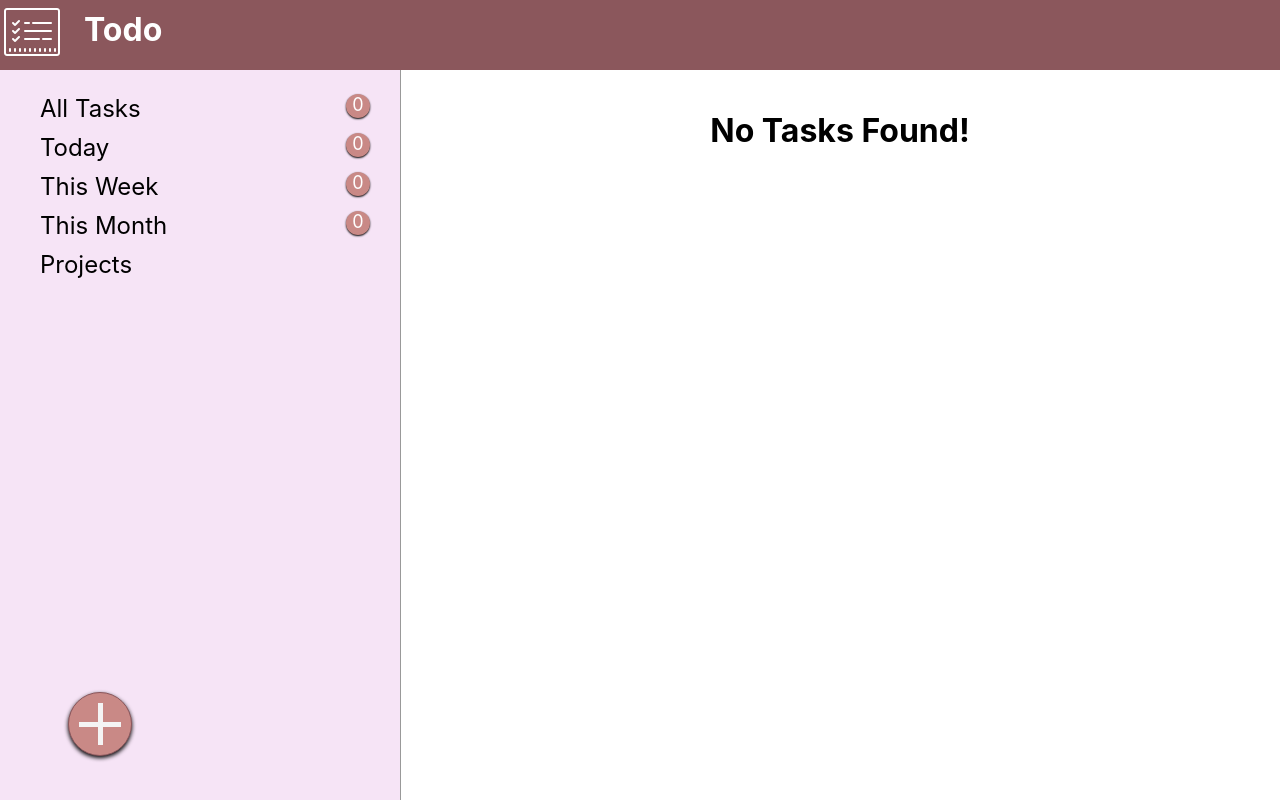
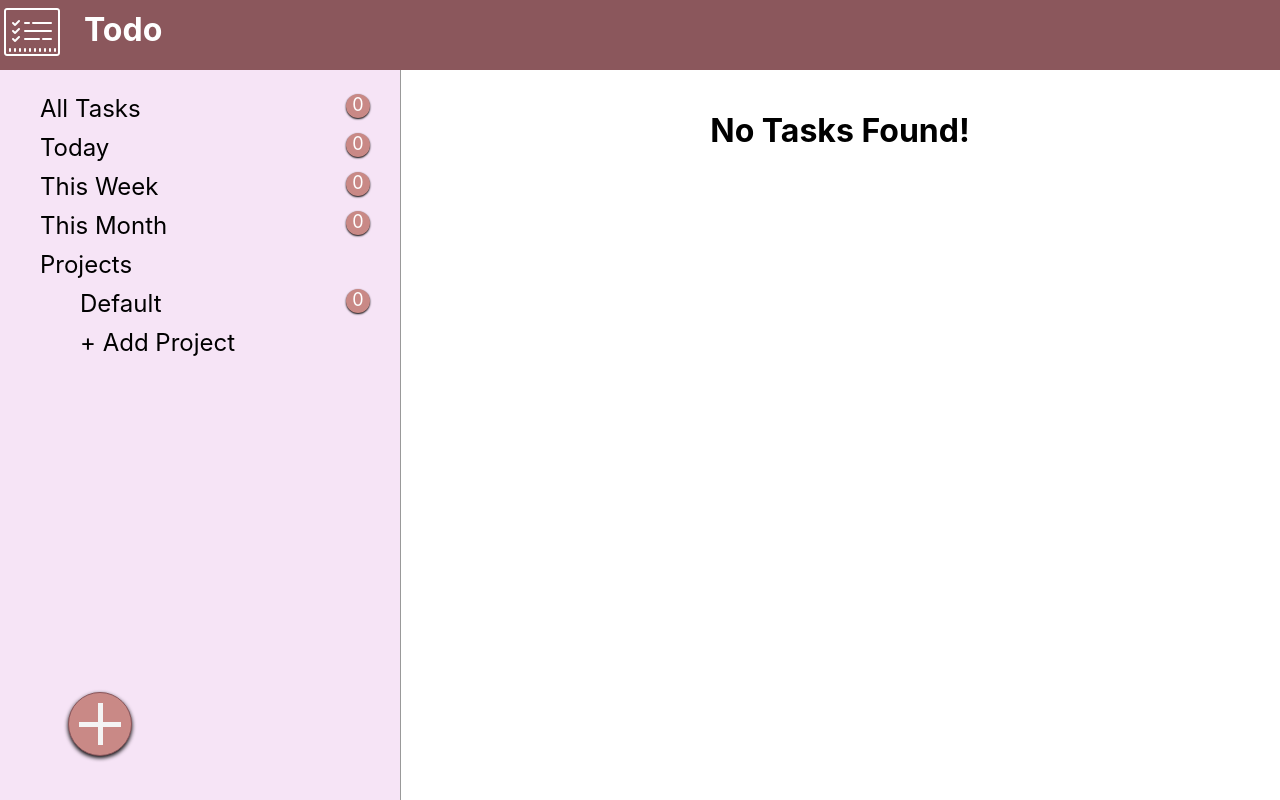
Before and after one commit to AmberThrall/Todo-App, a React (Create React App) app: page / in a window 1280 px wide. Built offline with nearby package versions, Linux system fonts and the light colour scheme.

Commit message:
New project modal and tasks are now sorted by due date then priority.

```diff
--- a/src/App.js
+++ b/src/App.js
@@ -7,6 +7,7 @@ import Task from './Task.js';
 import Modal from './Modal.js';
 import DetailsModal from './DetailsModal.js';
 import TaskEdit from './TaskEdit.js';
+import NewProject from './NewProject.js';
 
 class App extends React.Component {
     constructor(props) {
@@ -28,7 +29,7 @@ class App extends React.Component {
         if (projects)
             projects = JSON.parse(projects);
         else
-            projects = [];
+            projects = ["Default"];
 
         super(props);
         this.state = {
@@ -126,6 +127,11 @@ class App extends React.Component {
 
     editTask(id, title, due, description, project, priority) {
         const tasks = this.state.tasks.slice();
+        if (!tasks[id]) {
+            this.openModal("Error", "Cannot edit task #" + id + ", no such task found.");
+            return;
+        }
+
         tasks[id].title = title;
         tasks[id].due = due;
         tasks[id].description = description;
@@ -136,14 +142,33 @@ class App extends React.Component {
 
     deleteTask(id) {
         const tasks = this.state.tasks.slice();
+        if (!tasks[id]) {
+            this.openModal("Error", "Cannot delete task #" + id + ", no such task found.");
+            return;
+        }
+
         tasks[id].deleted = true;
         this.setState({tasks: tasks});
     }
 
     changeCompletionStatus(id, status) {
         const tasks = this.state.tasks.slice();
+        if (!tasks[id]) {
+            this.openModal("Error", "Cannot change completion status of task #" + id + ", no such task found.");
+            return;
+        }
+
         tasks[id].complete = status;
         this.setState({tasks: tasks});
+    }
+
+    addProject(project) {
+        if (this.state.projects.includes(project)) {
+            this.openModal("Error", "Cannot add project '" + project + "', project already exists.");
+            return;
+        }
+
+        this.setState({ projects: this.state.projects.concat([ project ]) });
     }
 
     openModal(header, content, onClose = () => {}) {
@@ -191,14 +216,6 @@ class App extends React.Component {
         ));
     }
 
-    randomTask() {
-        this.addTask(`Task #${this.state.tasks.length + 1}`, moment(), `# Remarkable
-
-> Experience real-time editing with Remarkable!
-
-Click the 'clear' link to start with a clean slate, or get the 'permalink' to share or save your results.`, "Project 2", "medium");
-    }
-
     render() {
         this.saveData();
 
@@ -210,15 +227,39 @@ Click the 'clear' link to start with a clean slate, or get the 'permalink' to sh
             };
         });
 
-        const projects = this.state.projects.map((project) => {
+        let projects = this.state.projects.map((project) => {
             return {
                 name: project,
                 onClick: () => this.setState({ searchParams: { project: project } }),
                 count: this.search({ project: project }).length,
             };
         });
+        projects.push({
+            name: "+ Add Project",
+            onClick: () => {
+                this.openModal("Add Project...", <NewProject onSubmit={(project) => {
+                    this.closeModal();
+                    this.addProject(project);
+                }} />);
+            },
+        });
 
-        const tasks = this.search(this.state.searchParams);
+
+        const tasks = this.search(this.state.searchParams).sort((a, b) => {
+            if (a.due.isBefore(b.due))
+                return -1;
+            if (a.due.isAfter(b.due))
+                return 1;
+            if (a.priority === "high" && (b.priority === "medium" || b.priority === "low"))
+                return -1;
+            if (a.priority === "medium" && b.priority === "low")
+                return -1;
+            if (a.priority === "low" && (b.priority === "medium" || b.priority === "high"))
+                return 1;
+            if (a.priority === "medium" && b.priority === "high")
+                return 1;
+            return 0;
+        });
         const taskFeed = tasks.length === 0 ?
             <h1>No Tasks Found!</h1> :
             tasks.map((task) => {
--- a/src/NavBar.js
+++ b/src/NavBar.js
@@ -7,7 +7,10 @@ function NavBar(props) {
     });
 
     const projects = props.projects.map((project, id) => {
-        return <li key={"project" + id} className="navItem"><a onClick={project.onClick}>{project.name}</a><span className="navItemCount">{project.count}</span></li>;
+        if (project.count !== undefined)
+            return <li key={"project" + id} className="navItem"><a onClick={project.onClick}>{project.name}</a><span className="navItemCount">{project.count}</span></li>;
+        else
+            return <li key={"project" + id} className="navItem"><a onClick={project.onClick}>{project.name}</a></li>;
     });
 
     return (
--- /dev/null
+++ b/src/NewProject.js
@@ -0,0 +1,36 @@
+import React from 'react';
+import './TaskEdit.css';
+
+class NewProject extends React.Component {
+    constructor(props) {
+        super(props);
+        this.state = {
+            value: "",
+        };
+
+        this.handleChange = this.handleChange.bind(this);
+        this.handleSubmit = this.handleSubmit.bind(this);
+    }
+
+    handleChange(event) {
+        this.setState({ value: event.target.value });
+    }
+
+    handleSubmit(event) {
+        event.preventDefault();
+        this.props.onSubmit(this.state.value);
+    }
+
+    render() {
+        return (
+            <div className="editTask">
+                <form onSubmit={this.handleSubmit}>
+                    <input type="text" placeholder="Name" className="editTaskTitle" id="newProject" value={this.state.value} onChange={this.handleChange} required />
+                    <button className="editTaskSubmit">Add</button>
+                </form>
+            </div>
+        );
+    }
+}
+
+export default NewProject;
--- a/src/TaskEdit.js
+++ b/src/TaskEdit.js
@@ -1,5 +1,4 @@
 import React from 'react';
-import moment from 'moment';
 import check from './assets/check.svg';
 import './TaskEdit.css';
 
@@ -47,8 +46,6 @@ class TaskEdit extends React.Component {
     }
 
     handleSubmit(event) {
-        console.log("Submit:");
-        console.log(event);
         event.preventDefault();
         this.props.onSubmit(this.state);
     }
```
